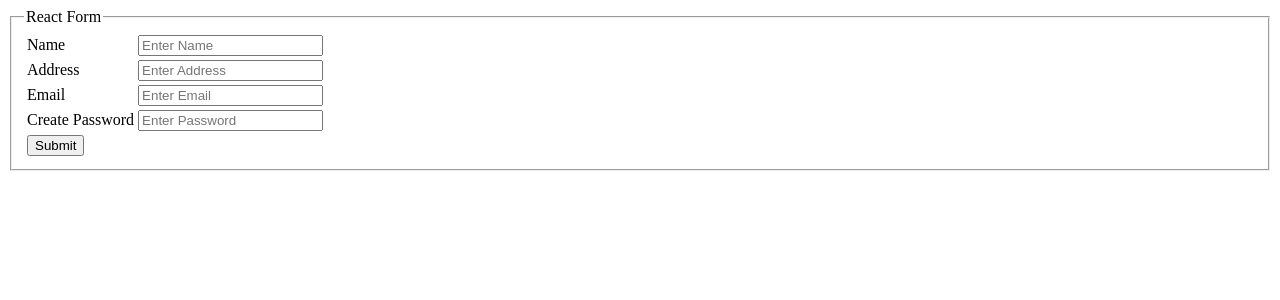
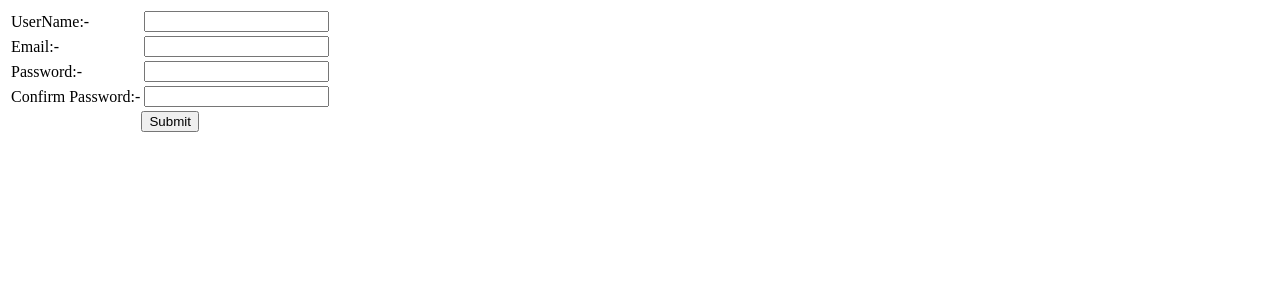
Before and after one commit to dassujan/ejobindiareact, a React (Create React App) app: page / in a window 1280 px wide. Shown: the top 300 px of the page. Built offline with nearby package versions, Linux system fonts and the light colour scheme.

Commit message:
DAY021 - FORMIK & YUP FORM VALIDATION IN REACT

```diff
--- a/package.json
+++ b/package.json
@@ -10,7 +10,8 @@
     "react": "^18.2.0",
     "react-dom": "^18.2.0",
     "react-scripts": "5.0.1",
-    "web-vitals": "^2.1.4"
+    "web-vitals": "^2.1.4",
+    "yup": "^1.1.1"
   },
   "scripts": {
     "start": "react-scripts start",
--- a/src/App.js
+++ b/src/App.js
@@ -1,13 +1,11 @@
-import ReactFromCheck from "./components/ReactFromCheck";
-import ClassInputs from "./components/ClassInputs";
-import FormikFormHandle from "./components/ReactForm/FormikFormHandle";
+import FormikFormValidate from "./components/ReactForm/FormikFormValidate";
+import YapFormValidate from "./components/ReactForm/YapFormValidate";
 
 function App() {
   return (
     <div>
-      {/* <ReactFromCheck/> */}
-      {/* <ClassInputs/> */}
-      <FormikFormHandle/>
+      {/* <FormikFormValidate/> */}
+      <YapFormValidate/>
     </div>
   );
 }
--- /dev/null
+++ b/src/components/ReactForm/FormikFormValidate.jsx
@@ -0,0 +1,82 @@
+import React from 'react';
+import { useFormik } from 'formik';
+
+const validate = (values) =>{
+    const errors = {};
+    if(!values.uName){
+        errors.uName = "Required"
+    } else if(values.uName.length<4){
+        errors.uName = "Abby! 4 chracter to Dal..."
+    } else if(values.uName.length>8){
+        errors.uName = "Abby! 8 se jada Mat de..."
+    }
+    if(values.email){
+        errors.email="Required"
+    } else if(!/^[A-Z0-9._%+-]@[A-Z0-9.-]{2,4}$/i.test(values.email)){ //RegExp(/[]/)
+        errors.email = "Sahi Se Email Likh..."
+    }
+    return errors;
+}
+
+const FormikFormValidate = () => {
+    const formik = useFormik({
+        initialValues:{
+            uName:'',
+            email:'',
+        },
+        validate,
+        onSubmit:(values) => {
+            console.log(values)
+            document.getElementById('f1').value = values.uName
+            document.getElementById('f2').value = values.email
+        }
+    })
+    return (
+        // <React.Fragment></React.Fragment>    // Here, don't need import anything
+        // <Fragment></Fragment>    //We ned to import: import React, {Fragment} from "react";
+
+        <>
+            <h1>Formik Validatation</h1>
+            <form onSubmit={formik.handleSubmit}>
+                <table>
+                    <tr>
+                        <td>UserName:-</td>
+                        <td>
+                            <input type='text' name='uName' onChange={formik.handleChange} value={formik.values.uName}/>
+                            {formik.errors.uName?<em>{formik.errors.uName}</em>:null}
+                        </td>
+                    </tr>
+                    <tr>
+                        <td>Email:-</td>
+                        <td>
+                            <input type='text' name='email' onChange={formik.handleChange} value={formik.values.email}/>
+                            {formik.errors.email ? <em>{formik.errors.email}</em>:null}
+                        </td>
+                    </tr>
+                    <tr>
+                        <th colSpan={2}>
+                            <button type="submit">Submit</button>
+                        </th>
+                    </tr>
+                </table>
+                <table border={2} height='150' width='200'>
+                    <tr>
+                        <td>UserName:-</td>
+                        <td>
+                            <input type='text' readOnly id="f1"/>
+                        </td>
+                    </tr>
+                    <tr>
+                        <td>Email:-</td>
+                        <td>
+                            <input type='text' readOnly id="f2"/>
+                        </td>
+                    </tr>
+                </table>
+            </form>
+        </>
+
+    )
+}
+
+export default FormikFormValidate;
--- /dev/null
+++ b/src/components/ReactForm/YapFormValidate.jsx
@@ -0,0 +1,87 @@
+import React from "react";
+import { useFormik } from "formik";
+import * as Yup from 'yup';
+
+const YapFormValidate = () => {
+    const formik = useFormik({
+        initialValues:{
+            uName:'',
+            email:'',
+            pass:'',
+            cPass:'',
+        },
+        validationSchema:Yup.object({
+            uName: Yup.string()
+                .required('Required')
+                .min(4,'Atleast 4 Character Required')
+                .max(8,'Max 8 Chracter Required'),
+            email: Yup.string()
+                .email('Invalid Email')
+                .required('Required'),
+            pass: Yup.string()
+                .required("Required")
+                .min(6, 'Minimum 6 chracter length Required')
+                .matches(/[A-Z]/, 'Atleast One UpperCase')
+                .matches(/[a-z]/, 'Atleast One LowerCase')
+                .matches(/[0-9]/, 'Atleast One Number')
+                .matches(/[^\w]/, 'Atleast One Special Character'),
+            cPass: Yup.string()
+                .required('Required')
+                .oneOf([Yup.ref('pass'),null],'Password Not Matched')
+        }),
+        onSubmit:(values)=>{
+            console.log(values);
+        }
+    })
+    return (
+        <>
+        <form onSubmit={formik.handleSubmit}>
+            <table>
+                <tr>
+                    <td>
+                        UserName:-
+                    </td>
+                    <td>
+                        <input type='text' name='uName' onChange={formik.handleChange} value={formik.values.uName}/>
+                        {formik.errors.uName?<em>{formik.errors.uName}</em>:null}
+                    </td>
+                </tr>
+                <tr>
+                    <td>
+                        Email:-
+                    </td>
+                    <td>
+                        <input type='text' name='email' onChange={formik.handleChange} value={formik.values.email}/>
+                        {formik.errors.email?<em>{formik.errors.email}</em>:null}
+                    </td>
+                </tr>
+                <tr>
+                    <td>
+                        Password:-
+                    </td>
+                    <td>
+                        <input type='text' name='pass' onChange={formik.handleChange} value={formik.values.pass}/>
+                        {formik.errors.pass?<em>{formik.errors.pass}</em>:null}
+                    </td>
+                </tr>
+                <tr>
+                    <td>
+                        Confirm Password:-
+                    </td>
+                    <td>
+                        <input type='text' name='cPass' onChange={formik.handleChange} value={formik.values.cPass}/>
+                        {formik.errors.cPass?<em>{formik.errors.cPass}</em>:null}
+                    </td>
+                </tr>
+                <tr>
+                    <th colSpan={2}>
+                        <button type="submit">Submit</button>
+                    </th>
+                </tr>
+            </table>
+        </form>
+        </>
+    )
+}
+
+export default YapFormValidate
```
Also changed, not shown: 1 other file (tests, documents, lock files or other folders).
